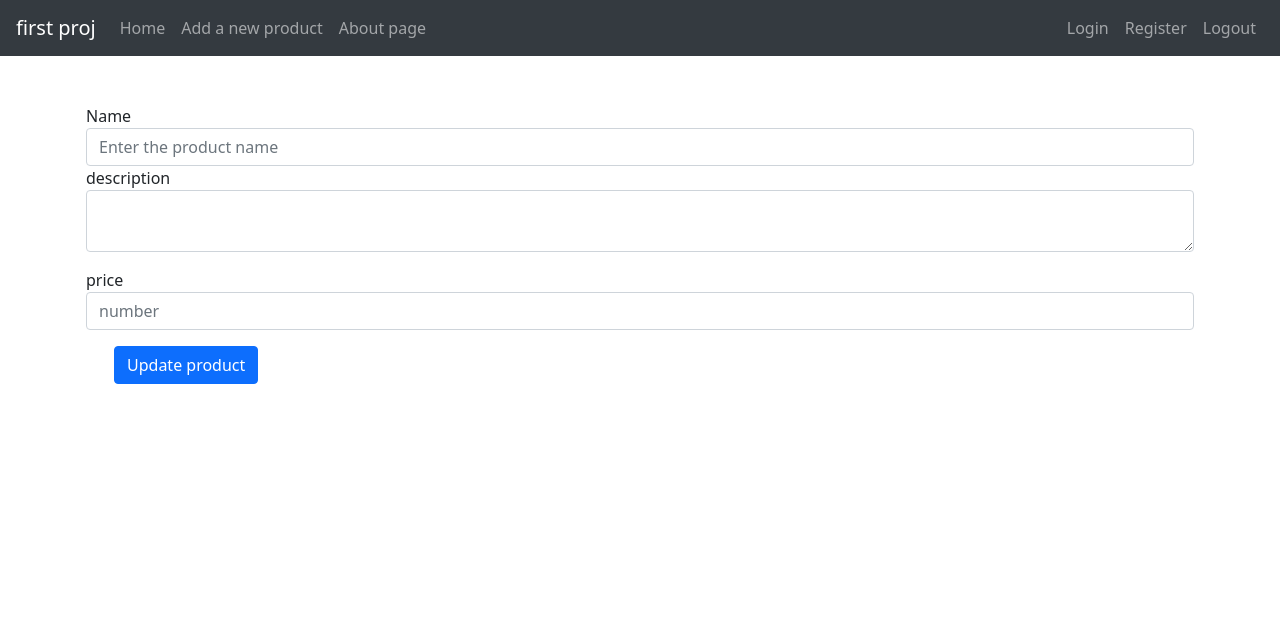
After one commit to BURSUC31/Portfolio, a Node server app: template views/products/edit.ejs in a window 1280 px wide. The commit adds this page. Shown: the top 624 px of the page. Run offline with Node 20, Linux system fonts and the light colour scheme; the template is opened without the code that fills it, so the values that code supplies are empty; some libraries are stand-ins or nearby versions.

Commit message:
full-CRUD

```diff
--- a/app.js
+++ b/app.js
@@ -4,16 +4,14 @@ const ejsMate = require("ejs-mate");
 const mongoose = require("mongoose");
 const Product = require("./models/product");
 const methodOverride = require("method-override");
-const product = require("./models/product");
+
 const app = express();
-
-mongoose.connect(
-  "mongodb+srv://mojfrt:gojineata1@cluster0.7ssn1.mongodb.net/blabla",
-  {
-    useNewUrlParser: true,
-    useUnifiedTopology: true,
-  }
-);
+const connectionProduction =
+  "mongodb+srv://mojfrt:gojineata1@cluster0.7ssn1.mongodb.net/blabla";
+mongoose.connect("mongodb://localhost:27017/tester", {
+  useNewUrlParser: true,
+  useUnifiedTopology: true,
+});
 const db = mongoose.connection;
 db.on("error", console.error.bind(console, "connection error:"));
 db.once("open", () => {
@@ -22,11 +20,10 @@ db.once("open", () => {
 
 app.use(express.urlencoded({ extended: true }));
 app.use(methodOverride("_method"));
-
 app.set("view engine", "ejs");
 app.set("views", path.join(__dirname, "views"));
 app.engine("ejs", ejsMate);
-const orice = "asdasd";
+
 app.get("/", async (req, res) => {
   const products = await Product.find({});
   res.render("./products/home", { products });
@@ -40,11 +37,30 @@ app.post("/", async (req, res) => {
 app.get("/new", async (req, res) => {
   res.render("./products/new");
 });
+app.get("/about", (req, res) => {
+  res.render("./products/about");
+});
 app.get("/:id", async (req, res) => {
   const { id } = req.params;
-  const product = await Product.findById({ _id: id });
+  const product = await Product.findById(id);
 
   res.render("./products/show", { product });
 });
+app.get("/:id/edit", async (req, res) => {
+  const { id } = req.params;
+  const product = await Product.findById(id);
+
+  res.render("./products/edit", { product });
+});
+app.put("/:id", async (req, res) => {
+  const { id } = req.params;
+  const product = await Product.findByIdAndUpdate(id, { ...req.body.product });
+  res.redirect(`/${product._id}`);
+});
+app.delete("/:id", async (req, res) => {
+  const { id } = req.params;
+  await Product.findByIdAndDelete(id);
+  res.redirect("/");
+});
 
 app.listen(3000, () => console.log("connection open on port 3000 "));
--- a/package.json
+++ b/package.json
@@ -4,7 +4,7 @@
   "description": "",
   "main": "index.js",
   "scripts": {
-    "start": "node app.js"
+    "start": "nodemon app.js"
   },
   "keywords": [],
   "author": "",
--- a/views/partials/navbar.ejs
+++ b/views/partials/navbar.ejs
@@ -15,8 +15,8 @@
     <div class="collapse navbar-collapse" id="navbarNavAltMarkup">
       <div class="navbar-nav">
         <a class="nav-link" href="/">Home</a>
-        <a class="nav-link" href="/bla">bla</a>
-        <a class="nav-link" href="/asd">bla bla</a>
+        <a class="nav-link" href="/new">Add a new product</a>
+        <a class="nav-link" href="/about">About page</a>
       </div>
       <div class="navbar-nav ml-auto">
         <a class="nav-link" href="/login">Login</a>
--- /dev/null
+++ b/views/products/about.ejs
@@ -0,0 +1,3 @@
+<% layout("layouts/boilerplate") %>
+<h1>About page</h1>
+<p>this project was made in a attempt to learn about node databases and mvc</p>
--- /dev/null
+++ b/views/products/edit.ejs
@@ -0,0 +1,38 @@
+<% layout("layouts/boilerplate")%>
+
+<form action="/<%= product._id%>?_method=PUT" method="POST">
+  <div class="form-group">
+    <label for="name">Name</label>
+    <input
+      type="text"
+      class="form-control"
+      id="name"
+      value="<%=product.name %>"
+      name="product[name]"
+      placeholder="Enter the product name"
+    />
+    <label for="description">description</label>
+    <textarea
+      class="form-control"
+      type="text"
+      id="description"
+      name="product[description]"
+    >
+<%= product.description %></textarea
+    >
+  </div>
+  <div class="form-group mt-3">
+    <label for="price">price</label>
+    <input
+      type="number"
+      class="form-control"
+      name="product[price]"
+      id="price"
+      value="<%=product.price %>"
+      placeholder="number"
+    />
+  </div>
+  <div class="form-check mt-3">
+    <button type="submit" class="btn btn-primary">Update product</button>
+  </div>
+</form>
--- a/views/products/show.ejs
+++ b/views/products/show.ejs
@@ -4,6 +4,10 @@
     <h5 class="card-title"><%= product.name %></h5>
     <p class="card-text"><%= product.description %></p>
     <p class="card-text">$<%= product.price%></p>
+    <a href="/<%=product._id  %>/edit" class="card-link">eddit product</a>
+    <form action="/<%=product._id%>?_method=DELETE" method="POST">
+      <button class="btn btn-sm btn-danger">Delete</button>
+    </form>
     <a href="/" class="card-link">back to products</a>
   </div>
 </div>
```
